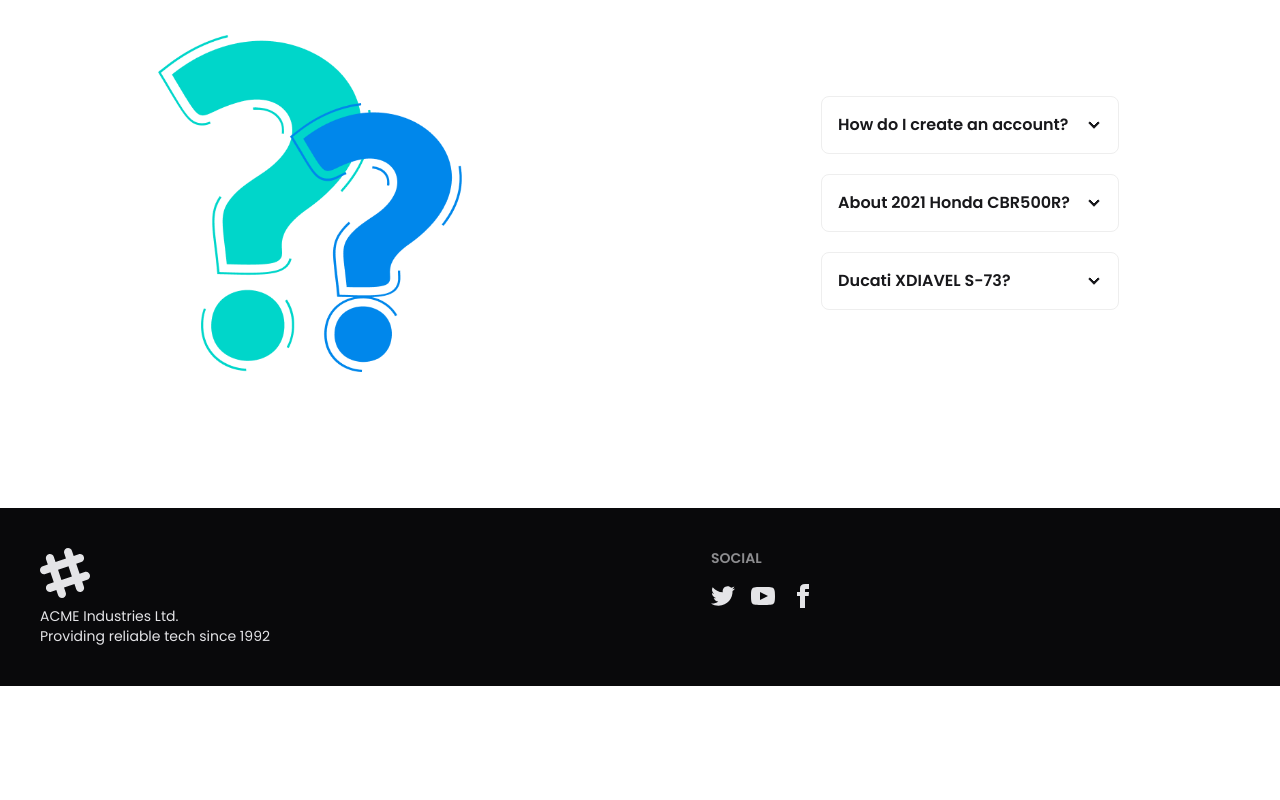
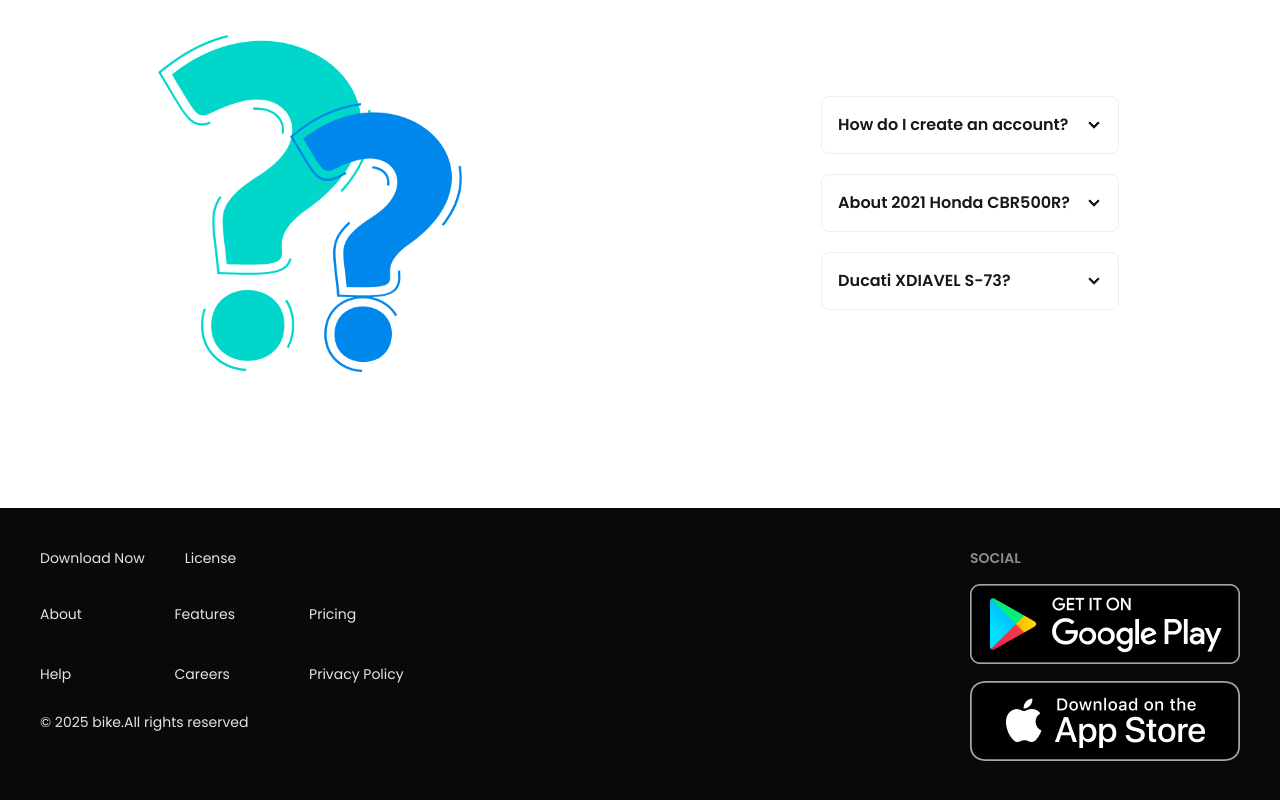
Before and after one commit to sadhin28/biker-jone-using-daisyui-and-tailwindcss, a plain HTML site: page index.html in a window 1280 px wide. Shown: the part 2797-3597 px from the top of the page. Before the commit the page ends 3483 px from the top, so only its background shows below. Drawn offline with nearby package versions, Linux system fonts and the light colour scheme.

Commit message:
footer section dine

```diff
--- a/index.html
+++ b/index.html
@@ -278,60 +278,33 @@
     </main>
     <!-- footer section -->
 
-    <footer class="footer sm:footer-horizontal bg-neutral text-neutral-content p-10">
+    <footer class="grid mb:flex-col-reverse lg:flex-row  place-content-between footer sm:footer-horizontal bg-neutral text-neutral-content p-10">
       <aside>
-        <svg
-          width="50"
-          height="50"
-          viewBox="0 0 24 24"
-          xmlns="http://www.w3.org/2000/svg"
-          fill-rule="evenodd"
-          clip-rule="evenodd"
-          class="fill-current">
-          <path
-            d="M22.672 15.226l-2.432.811.841 2.515c.33 1.019-.209 2.127-1.23 2.456-1.15.325-2.148-.321-2.463-1.226l-.84-2.518-5.013 1.677.84 2.517c.391 1.203-.434 2.542-1.831 2.542-.88 0-1.601-.564-1.86-1.314l-.842-2.516-2.431.809c-1.135.328-2.145-.317-2.463-1.229-.329-1.018.211-2.127 1.231-2.456l2.432-.809-1.621-4.823-2.432.808c-1.355.384-2.558-.59-2.558-1.839 0-.817.509-1.582 1.327-1.846l2.433-.809-.842-2.515c-.33-1.02.211-2.129 1.232-2.458 1.02-.329 2.13.209 2.461 1.229l.842 2.515 5.011-1.677-.839-2.517c-.403-1.238.484-2.553 1.843-2.553.819 0 1.585.509 1.85 1.326l.841 2.517 2.431-.81c1.02-.33 2.131.211 2.461 1.229.332 1.018-.21 2.126-1.23 2.456l-2.433.809 1.622 4.823 2.433-.809c1.242-.401 2.557.484 2.557 1.838 0 .819-.51 1.583-1.328 1.847m-8.992-6.428l-5.01 1.675 1.619 4.828 5.011-1.674-1.62-4.829z"></path>
-        </svg>
-        <p>
-          ACME Industries Ltd.
-          <br />
-          Providing reliable tech since 1992
-        </p>
+
+        <div class="flex gap-10">
+          <a href="">Download Now</a>
+          <a href="">License</a>
+        </div><br>
+        <div class="grid grid-cols-3 gap-10">
+          <a href="">About</a>
+          <a href="">Features</a>
+          <a href="">Pricing</a>
+          <a href="">Help</a>
+          <a href="">Careers</a>
+          <a href="">Privacy Policy</a>
+
+        </div>
+        <p class="mt-5">© 2025 bike.All rights reserved</p>
       </aside>
       <nav>
         <h6 class="footer-title">Social</h6>
-        <div class="grid grid-flow-col gap-4">
+        <div class="grid  gap-4">
           <a>
-            <svg
-              xmlns="http://www.w3.org/2000/svg"
-              width="24"
-              height="24"
-              viewBox="0 0 24 24"
-              class="fill-current">
-              <path
-                d="M24 4.557c-.883.392-1.832.656-2.828.775 1.017-.609 1.798-1.574 2.165-2.724-.951.564-2.005.974-3.127 1.195-.897-.957-2.178-1.555-3.594-1.555-3.179 0-5.515 2.966-4.797 6.045-4.091-.205-7.719-2.165-10.148-5.144-1.29 2.213-.669 5.108 1.523 6.574-.806-.026-1.566-.247-2.229-.616-.054 2.281 1.581 4.415 3.949 4.89-.693.188-1.452.232-2.224.084.626 1.956 2.444 3.379 4.6 3.419-2.07 1.623-4.678 2.348-7.29 2.04 2.179 1.397 4.768 2.212 7.548 2.212 9.142 0 14.307-7.721 13.995-14.646.962-.695 1.797-1.562 2.457-2.549z"></path>
-            </svg>
+            <img src="images/others/android.png" alt="">
           </a>
+
           <a>
-            <svg
-              xmlns="http://www.w3.org/2000/svg"
-              width="24"
-              height="24"
-              viewBox="0 0 24 24"
-              class="fill-current">
-              <path
-                d="M19.615 3.184c-3.604-.246-11.631-.245-15.23 0-3.897.266-4.356 2.62-4.385 8.816.029 6.185.484 8.549 4.385 8.816 3.6.245 11.626.246 15.23 0 3.897-.266 4.356-2.62 4.385-8.816-.029-6.185-.484-8.549-4.385-8.816zm-10.615 12.816v-8l8 3.993-8 4.007z"></path>
-            </svg>
-          </a>
-          <a>
-            <svg
-              xmlns="http://www.w3.org/2000/svg"
-              width="24"
-              height="24"
-              viewBox="0 0 24 24"
-              class="fill-current">
-              <path
-                d="M9 8h-3v4h3v12h5v-12h3.642l.358-4h-4v-1.667c0-.955.192-1.333 1.115-1.333h2.885v-5h-3.808c-3.596 0-5.192 1.583-5.192 4.615v3.385z"></path>
-            </svg>
+           <img src="images/others/ios.png" alt="">
           </a>
         </div>
       </nav>
```
